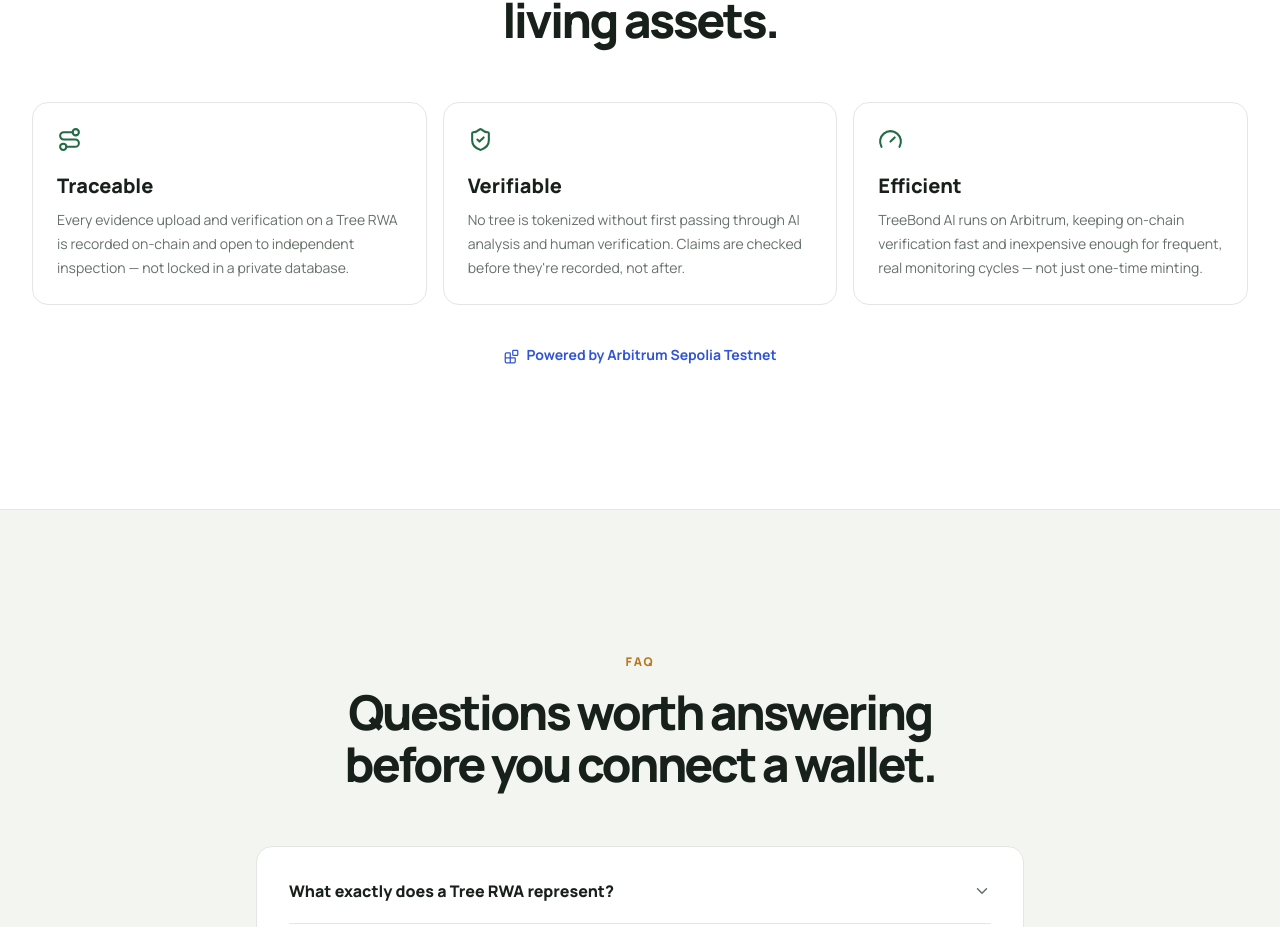
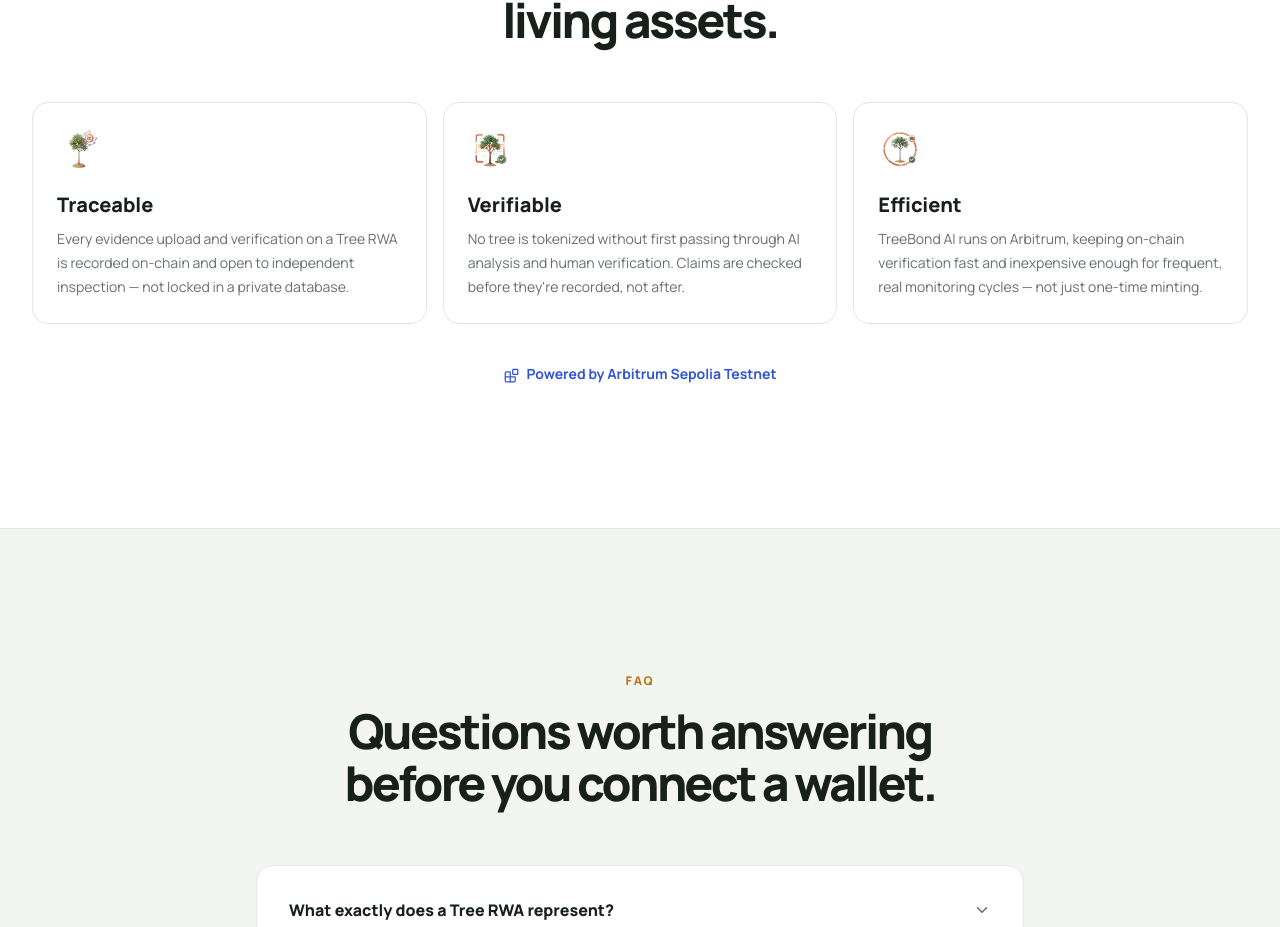
Before and after one commit to ecorimbawa/treebond-ai, a Next.js app: page / in a window 1280 px wide. Shown: the part 8660-9587 px from the top of the page. Built offline with nearby package versions, Linux system fonts and the light colour scheme.

Commit message:
Replace infrastructure icons with process step images
Replace Traceable, Verifiable, and Efficient icons with relevant process step images:
- Traceable: Tokenize image (on-chain record)
- Verifiable: Verify image (AI + human verification)
- Efficient: Monitor image (frequent cycles)

```diff
--- a/app/(public)/page.tsx
+++ b/app/(public)/page.tsx
@@ -1052,31 +1052,32 @@ export default function Home() {
           <div className="mt-14 grid gap-4 md:grid-cols-3">
             {[
               [
-                Route,
+                "/Gemini_Generated_Image_7wjar37wjar37wja-removebg-preview.png",
                 "Traceable",
                 "Every evidence upload and verification on a Tree RWA is recorded on-chain and open to independent inspection — not locked in a private database.",
               ],
               [
-                ShieldCheck,
+                "/Gemini_Generated_Image_536jxa536jxa536j-removebg-preview.png",
                 "Verifiable",
                 "No tree is tokenized without first passing through AI analysis and human verification. Claims are checked before they're recorded, not after.",
               ],
               [
-                Gauge,
+                "/Gemini_Generated_Image_5vbwwm5vbwwm5vbw-removebg-preview.png",
                 "Efficient",
                 "TreeBond AI runs on Arbitrum, keeping on-chain verification fast and inexpensive enough for frequent, real monitoring cycles — not just one-time minting.",
               ],
-            ].map(([Icon, title, text]) => {
-              const IconComponent = Icon as typeof Route;
+            ].map(([imageSrc, title, text]) => {
               return (
                 <article
                   key={title as string}
                   className="rounded-2xl border border-[#e2e7e2] p-6"
                 >
-                  <IconComponent
-                    className="text-[#246B45]"
-                    size={25}
-                    aria-hidden="true"
+                  <Image
+                    src={imageSrc as string}
+                    alt={title as string}
+                    width={44}
+                    height={44}
+                    className="size-11"
                   />
                   <h3 className="mt-5 text-xl font-extrabold">
                     {title as string}
```
